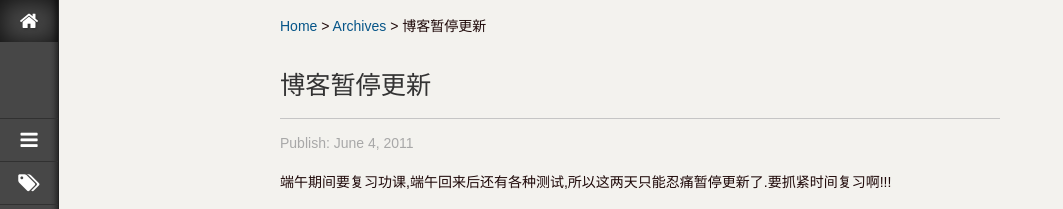
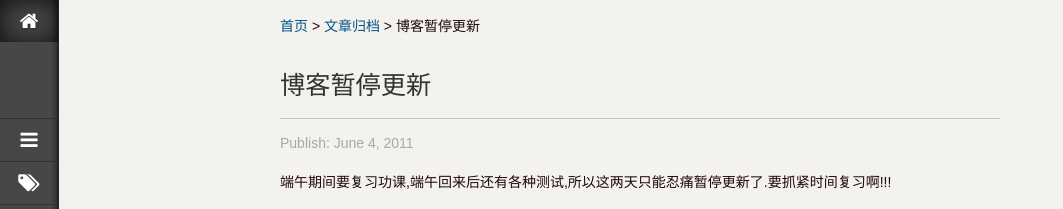
Before and after one commit to wyntau/wyntau.github.io, a Jekyll site: the page built from _posts/2011-06-04-blog-updates-suspended.md, in a window 1280 px wide. Shown: the top 209 px of the page, without its empty margins (0-1063 px from the left). Built offline with Jekyll 4.4.1, drawn with Linux system fonts in a browser that asks for light colours; some web fonts are replaced; comment, search, counter and statistics services are not loaded.

Commit message:
refactor: 更新模板

```diff
--- a/_layouts/post.html
+++ b/_layouts/post.html
@@ -3,9 +3,9 @@ layout: default
 ---
 
 <p class="lotus-breadcrub">
-  <a href="{{ '/' | relative_url }}" rel="nofollow" rel="nofollow" title="首页">Home</a>
+  <a href="{{ '/' | relative_url }}" rel="nofollow" rel="nofollow" title="首页">首页</a>
   <span> &gt; </span>
-  <a href="{{ '/archives.html' | relative_url }}" rel="nofollow" >Archives</a>
+  <a href="{{ '/archives.html' | relative_url }}" rel="nofollow" >文章归档</a>
   <span> &gt; </span>
   {{ page.title }}
 </p>
--- a/index.html
+++ b/index.html
@@ -10,7 +10,7 @@ layout: default
 {% for rpost in site.posts limit:4 %}
 <article class="lotus-article">
   <h3><a href="{{ rpost.url | relative_url }}" title="{{ rpost.title }}" rel="bookmark">{{ rpost.title }}</a></h3>
-  <p itemprop="description">{{ rpost.content }}</p>
+  <p itemprop="description">{{ rpost.excerpt }}</p>
 </article>
 {% endfor %}
 <section class="lotus-double fn-clear">
```
